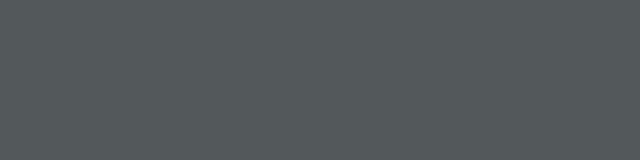
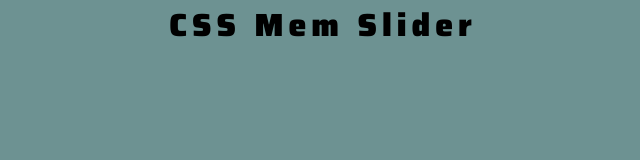
Before and after one commit to el-mouse/cssMemSlider, a plain HTML site: page cssMemSlider/index.html in a window 1280 px wide. Shown: the whole page, without its empty margins (317-957 px from the left). Drawn offline with Linux system fonts and the light colour scheme.

Commit message:
feat: add h1 (Sat, Oct 16, 2021 18:48:12 PM)

```diff
--- a/cssMemSlider/index.html
+++ b/cssMemSlider/index.html
@@ -5,10 +5,18 @@
     <meta http-equiv="X-UA-Compatible" content="IE=edge">
     <meta name="viewport" content="width=device-width, initial-scale=1.0">
     <title>CSS Mem Slider</title>
+    <link rel="preconnect" href="https://fonts.googleapis.com">
+    <link rel="preconnect" href="https://fonts.gstatic.com" crossorigin>
+    <link href="https://fonts.googleapis.com/css2?family=Saira:wght@400;900&display=swap" rel="stylesheet">
     <link rel="stylesheet" href="./style.css">
     <link rel="icon" href="./assets/favicon.ico">
 </head>
 <body>
+    <div class="wrapper">
+        <h1>CSS Mem Slider</h1>
+
+    </div>
+
 
 </body>
 </html>
--- a/cssMemSlider/style.css
+++ b/cssMemSlider/style.css
@@ -5,5 +5,17 @@
 }
 
 body {
-    background-color: #535858;
+    background-color: #6d9292;
 }
+
+h1 {
+    font-family: 'Saira', sans-serif;
+    font-weight: 900;
+    letter-spacing: 5px;
+
+}
+
+.wrapper {
+    margin: 0 auto;
+    text-align: center;
+}
```
